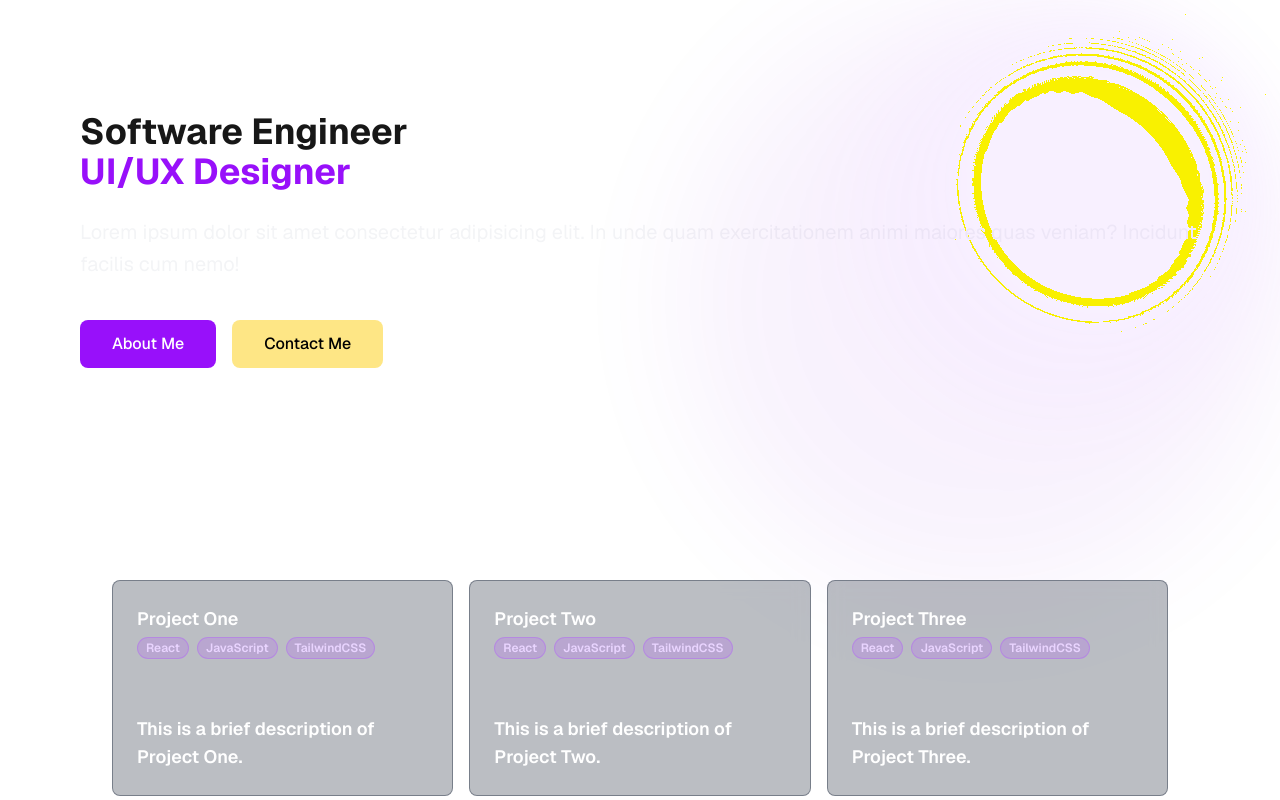
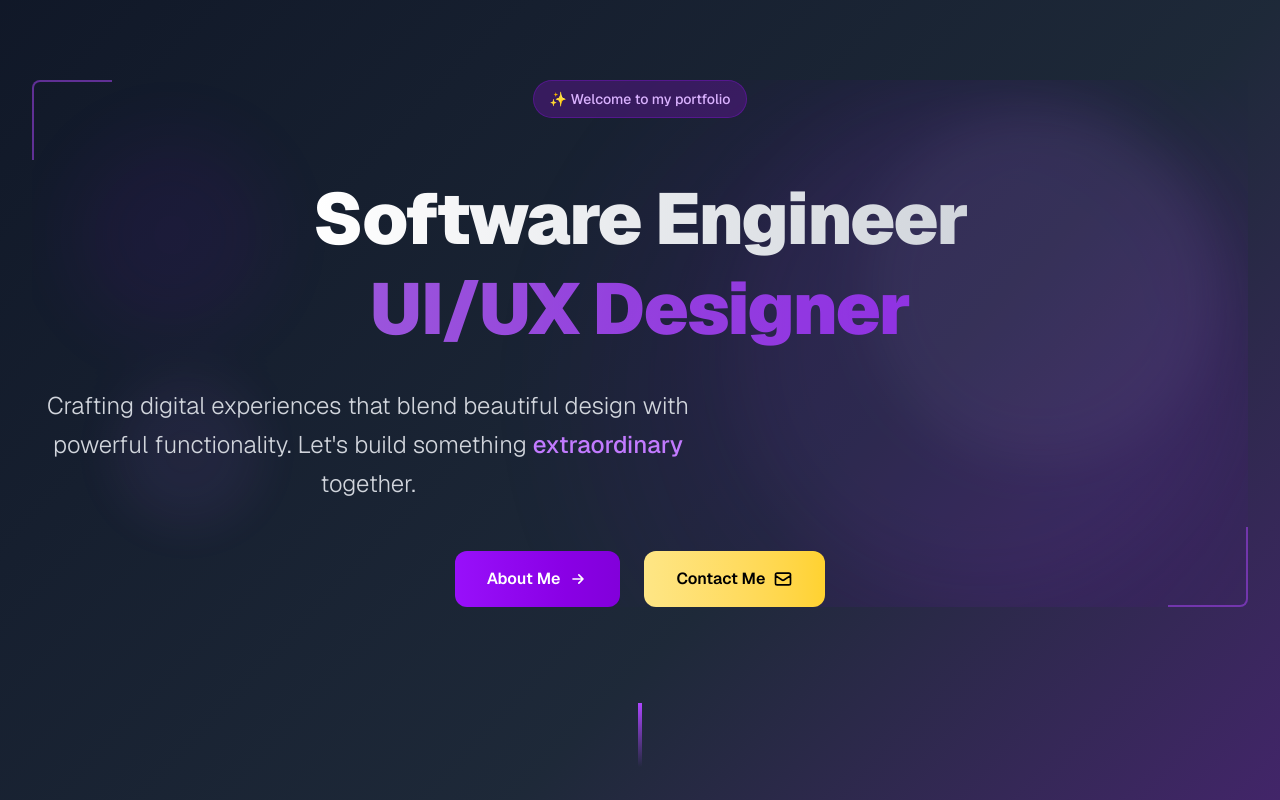
Before and after one commit to Namalekanayaka/NamalEkanayaka-Portfolio, a Next.js app: page / in a window 1280 px wide. Shown: the top 800 px of the page. Built offline with nearby package versions, Linux system fonts and the light colour scheme.

Commit message:
makeChsngein-home

```diff
--- a/src/app/(landing-page)/page.tsx
+++ b/src/app/(landing-page)/page.tsx
@@ -2,32 +2,104 @@ import Project from "./Components/Project";
 
 export default function Home() {
   return (
-    <div className=" container mx-auto p-8 pb-20  sm:p-20 font-[family-name:var(--font-geist-sans)]">
-      <div className="realative">
-        <div className="opacity-10">
-          <div className="absolute top-0 right-0 sm:w-[600px] sm:h-[600px] w-[300px] h-[300px] bg-purple-700/50 rounded-full blur-3xl"></div>
-          <div className="absolute top-4 right-4 sm:w-[400px] sm:h-[400px] w-[150px] h-[150px] bg-purple-500/60 rounded-full blur-2xl"></div>
+    <div className="min-h-screen bg-gradient-to-br from-gray-900 via-gray-800 to-purple-900">
+      <div className="container mx-auto px-4 py-8 pb-20 sm:px-8 sm:py-20 font-[family-name:var(--font-geist-sans)]">
+        <div className="relative overflow-hidden">
+          {/* Enhanced background effects */}
+          <div className="absolute inset-0 opacity-20 ">
+            <div className="absolute -top-10 -right-10 sm:w-[700px] sm:h-[700px] w-[350px] h-[350px] bg-purple-700/40 rounded-full blur-3xl animate-pulse"></div>
+            <div className="absolute top-4 right-4 sm:w-[500px] sm:h-[500px] w-[200px] h-[200px] bg-purple-500/50 rounded-full blur-2xl animate-pulse delay-1000"></div>
+            <div className="absolute top-8 right-8 sm:w-[350px] sm:h-[350px] w-[120px] h-[120px] bg-purple-400/60 rounded-full blur-xl animate-pulse delay-2000"></div>
 
-          <div className="absolute top-8 right-8 sm:w-[300px] sm:h-[300px] w-[100px] h-[100px] bg-purple-400/70 rounded-full blur-xl"></div>
+            {/* Additional floating elements */}
+            <div className="absolute top-20 left-10 sm:w-[200px] sm:h-[200px] w-[80px] h-[80px] bg-purple-600/30 rounded-full blur-2xl animate-bounce"></div>
+            <div className="absolute bottom-20 left-20 sm:w-[150px] sm:h-[150px] w-[60px] h-[60px] bg-purple-400/40 rounded-full blur-xl animate-pulse delay-3000"></div>
           </div>
-        <h1 className=" mt-8 text-4xl font-bold tracking-light ">
+
+          {/* Main content */}
+          <div className="relative z-10 text-center">
+            <div className="mb-8">
+              <div className="inline-block">
+                <span className="inline-block px-4 py-2 text-sm font-medium text-purple-300 bg-purple-900/50 rounded-full border border-purple-600/30 mb-6">
+                  ✨ Welcome to my portfolio
+                </span>
+              </div>
+            </div>
+
+            <h1 className="text-5xl sm:text-6xl lg:text-7xl font-black tracking-tight text-white leading-tight ">
+              <span className="bg-gradient-to-r from-white to-gray-300 bg-clip-text text-transparent">
                 Software Engineer
-          <span className="block text-purple-600">UI/UX Designer</span>
+              </span>
+              <span className="block bg-gradient-to-r from-purple-400 via-purple-500 to-purple-600 bg-clip-text text-transparent animate-pulse">
+                UI/UX Designer
+              </span>
             </h1>
-        <p className="mt-6 text-xl text-gray-100 leading-8">
-          Lorem ipsum dolor sit amet consectetur adipisicing elit. In unde quam
-          exercitationem animi maiores quas veniam? Incidunt facilis cum nemo!
+
+            <div className="  mt-8 max-w-2xl text-center  align-items-center justify-center ">
+              <p className="text-xl sm:text-2xl text-gray-300 leading-relaxed font-light ">
+                Crafting digital experiences that blend beautiful design with
+                powerful functionality. Let's build something{" "}
+                <span className="text-purple-400 font-medium">
+                  extraordinary
+                </span>{" "}
+                together.
               </p>
-        <div className=" flex mt-10 gap-4">
-          <button className="px-8 py-3 rounded-lg bg-purple-600 text-white font-medium hover:bg-purple-900">
+            </div>
+
+            <div className="flex flex-col sm:flex-row mt-12 gap-6 items-start align-items-center justify-center">
+              <button className="group relative px-8 py-4 bg-gradient-to-r from-purple-600 to-purple-700 text-white font-semibold rounded-xl overflow-hidden transition-all duration-300 hover:from-purple-700 hover:to-purple-800 hover:shadow-2xl hover:shadow-purple-500/25 hover:scale-105 active:scale-95">
+                <span className="relative z-10 flex items-center gap-2">
                   About Me
+                  <svg
+                    className="w-5 h-5 transition-transform duration-300 group-hover:translate-x-1"
+                    fill="none"
+                    stroke="currentColor"
+                    viewBox="0 0 24 24"
+                  >
+                    <path
+                      strokeLinecap="round"
+                      strokeLinejoin="round"
+                      strokeWidth={2}
+                      d="M13 7l5 5m0 0l-5 5m5-5H6"
+                    />
+                  </svg>
+                </span>
+                <div className="absolute inset-0 bg-gradient-to-r from-purple-500 to-purple-600 opacity-0 group-hover:opacity-100 transition-opacity duration-300"></div>
               </button>
-          <button className="px-8 py-3 rounded-lg bg-amber-200 text-black font-medium hover:bg-amber-300">
+
+              <button className="group relative px-8 py-4 bg-gradient-to-r from-amber-200 to-amber-300 text-black font-semibold rounded-xl overflow-hidden transition-all duration-300 hover:from-amber-300 hover:to-amber-400 hover:shadow-2xl hover:shadow-amber-400/25 hover:scale-105 active:scale-95">
+                <span className="relative z-10 flex items-center gap-2">
                   Contact Me
+                  <svg
+                    className="w-5 h-5 transition-transform duration-300 group-hover:rotate-12"
+                    fill="none"
+                    stroke="currentColor"
+                    viewBox="0 0 24 24"
+                  >
+                    <path
+                      strokeLinecap="round"
+                      strokeLinejoin="round"
+                      strokeWidth={2}
+                      d="M3 8l7.89 5.26a2 2 0 002.22 0L21 8M5 19h14a2 2 0 002-2V7a2 2 0 00-2-2H5a2 2 0 00-2 2v10a2 2 0 002 2z"
+                    />
+                  </svg>
+                </span>
+                <div className="absolute inset-0 bg-gradient-to-r from-amber-100 to-amber-200 opacity-0 group-hover:opacity-100 transition-opacity duration-300"></div>
               </button>
             </div>
+
+            {/* Decorative elements */}
+            <div className="absolute top-0 left-0 w-20 h-20 border-l-2 border-t-2 border-purple-500/50 rounded-tl-lg"></div>
+            <div className="absolute bottom-0 right-0 w-20 h-20 border-r-2 border-b-2 border-purple-500/50 rounded-br-lg"></div>
           </div>
+        </div>
+
+        {/* Enhanced spacing before Project component */}
+        <div className="mt-24 relative">
+          <div className="absolute top-0 left-1/2 transform -translate-x-1/2 w-1 h-16 bg-gradient-to-b from-purple-500 to-transparent"></div>
           <Project />
+        </div>
+      </div>
     </div>
   );
 }
```
Lines whose indentation alone changed are shown as unchanged.
